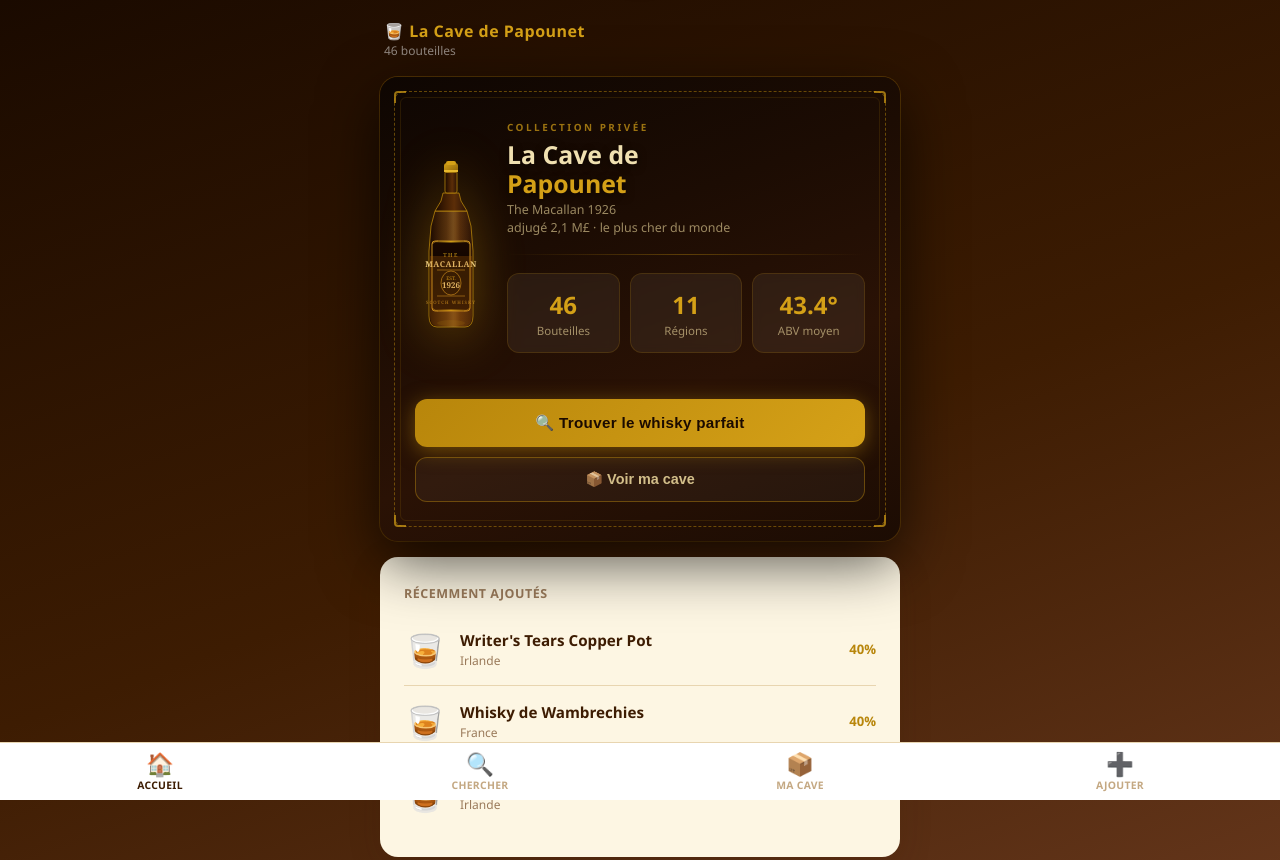
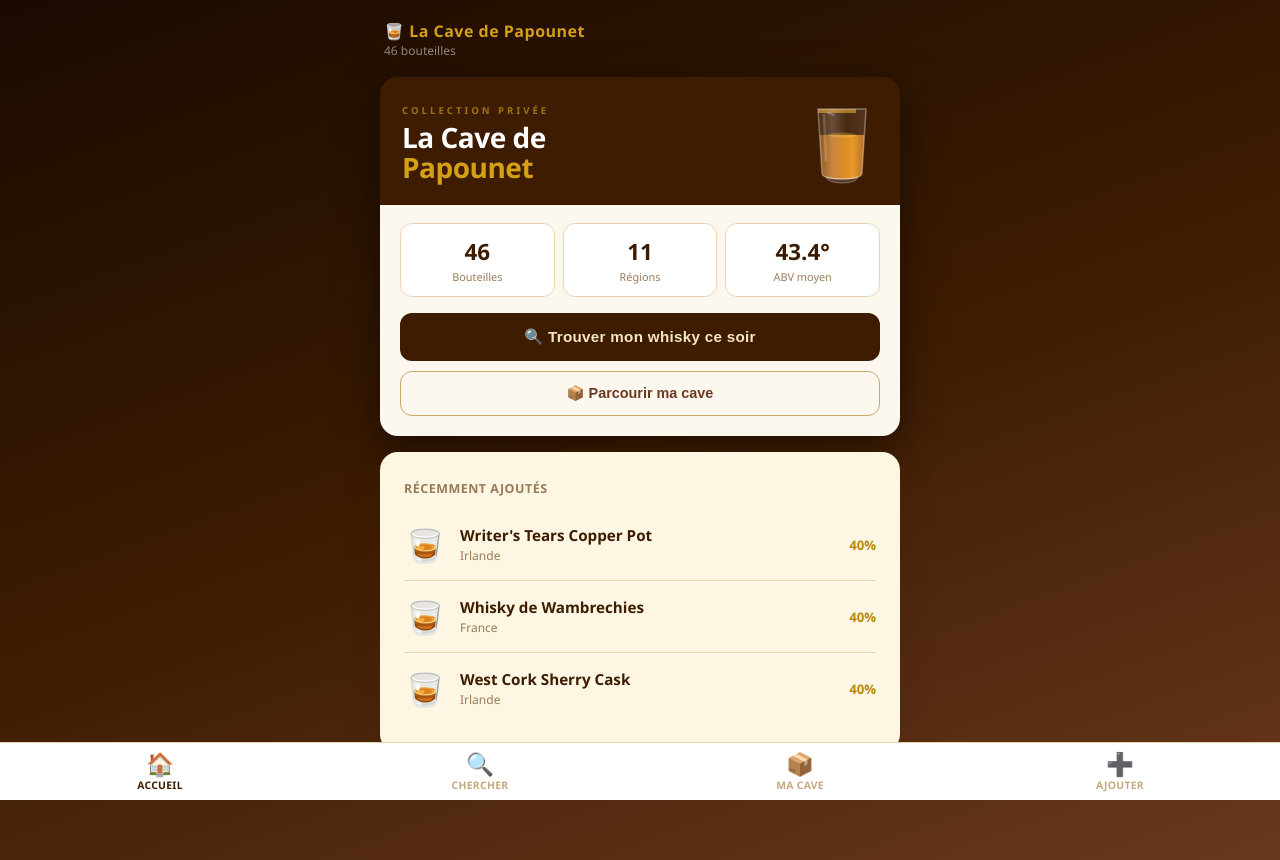
Before and after one commit to FabriceBEAUD/la-cave-de-papounet, a plain HTML site: page index.html in a window 1280 px wide. Shown: the top 860 px of the page. Drawn offline with Linux system fonts and the light colour scheme.

Commit message:
feat: home v3 bold+minimal + verre whisky animé (filet + remplissage)

```diff
--- a/index.html
+++ b/index.html
@@ -51,131 +51,142 @@ header {
 
 /* ── ÉCRAN ACCUEIL ── */
 .hero-card {
-  background: linear-gradient(160deg, #0e0602 0%, #1c0c03 35%, #2a1205 65%, #1c0c03 100%);
   border-radius: var(--radius);
-  padding: 0;
   overflow: hidden;
-  position: relative;
   max-width: 520px;
   width: 100%;
-  box-shadow: 0 20px 60px rgba(0,0,0,0.7), 0 0 0 1px rgba(184,134,11,0.3);
+  box-shadow: 0 12px 40px rgba(0,0,0,0.5);
   margin-bottom: 16px;
 }
-.hero-stitch {
-  margin: 14px;
-  border-radius: 10px;
-  border: 1.5px dashed rgba(184,134,11,0.5);
-  padding: 28px 20px 24px;
-  position: relative;
-}
-.hero-stitch::before {
-  content: '';
-  position: absolute;
-  inset: 5px;
-  border-radius: 6px;
-  border: 1px solid rgba(184,134,11,0.15);
-  pointer-events: none;
-}
-
-/* coins brodés */
-.stitch-corner {
-  position: absolute;
-  width: 12px; height: 12px;
-  border-color: rgba(212,160,23,0.7);
-  border-style: solid;
-}
-.stitch-corner.tl { top: -1px; left: -1px; border-width: 2px 0 0 2px; border-radius: 4px 0 0 0; }
-.stitch-corner.tr { top: -1px; right:-1px; border-width: 2px 2px 0 0; border-radius: 0 4px 0 0; }
-.stitch-corner.bl { bottom:-1px; left:-1px; border-width: 0 0 2px 2px; border-radius: 0 0 0 4px; }
-.stitch-corner.br { bottom:-1px; right:-1px; border-width: 0 2px 2px 0; border-radius: 0 0 4px 0; }
-
-.hero-layout {
+
+/* Bandeau sombre en-tête */
+.hero-top {
+  background: #3d1c02;
+  padding: 22px 22px 18px;
   display: flex;
   align-items: center;
-  gap: 20px;
-}
-.hero-bottle-wrap {
-  flex-shrink: 0;
-  filter: drop-shadow(0 8px 24px rgba(184,134,11,0.4));
-}
-.hero-text { flex: 1; }
-.hero-label {
-  font-size: 0.62rem;
+  gap: 18px;
+}
+.hero-top-text { flex: 1; }
+.hero-eyebrow {
+  font-size: 0.6rem;
   font-weight: 800;
-  letter-spacing: 2.5px;
-  color: rgba(212,160,23,0.7);
+  letter-spacing: 3px;
+  color: rgba(212,160,23,0.65);
   text-transform: uppercase;
   margin-bottom: 6px;
 }
-.hero-title {
-  font-size: 1.55rem;
+.hero-name {
+  font-size: 1.75rem;
   font-weight: 900;
-  color: #f0e0b0;
-  line-height: 1.15;
-  margin-bottom: 4px;
-  text-shadow: 0 2px 8px rgba(0,0,0,0.6);
-}
-.hero-title span { color: var(--or-vif); }
-.hero-subtitle {
-  font-size: 0.78rem;
-  color: rgba(240,220,160,0.6);
-  margin-bottom: 18px;
-  line-height: 1.4;
-}
-.hero-divider {
-  width: 100%;
-  height: 1px;
-  background: linear-gradient(90deg, transparent, rgba(184,134,11,0.4), transparent);
-  margin-bottom: 18px;
-}
-
+  color: #fff;
+  line-height: 1.05;
+  letter-spacing: -0.5px;
+}
+.hero-name span { color: var(--or-vif); display: block; }
+
+/* Verre animé */
+.glass-wrap {
+  flex-shrink: 0;
+  position: relative;
+  width: 72px;
+  height: 88px;
+}
+/* Filet qui coule */
+.pour-stream {
+  position: absolute;
+  left: 50%;
+  top: 0;
+  transform: translateX(-50%);
+  width: 4px;
+  height: 28px;
+  border-radius: 2px;
+  background: linear-gradient(180deg, rgba(184,134,11,0) 0%, #c8880e 40%, #e8a020 100%);
+  animation: pourStream 2.8s ease-in-out forwards;
+  transform-origin: top center;
+}
+@keyframes pourStream {
+  0%   { opacity:0; height:0; top:0; }
+  10%  { opacity:1; height:28px; }
+  70%  { opacity:1; height:28px; }
+  100% { opacity:0; height:28px; }
+}
+/* Verre SVG avec liquide animé */
+.glass-svg { position: absolute; bottom: 0; left: 0; }
+.liquid-fill {
+  transform-origin: bottom center;
+  animation: fillUp 2.5s 0.3s cubic-bezier(0.4,0,0.2,1) forwards;
+  transform: scaleY(0);
+}
+@keyframes fillUp {
+  0%   { transform: scaleY(0); }
+  100% { transform: scaleY(1); }
+}
+.liquid-wave {
+  animation: waveMotion 3s 2.8s ease-in-out infinite alternate;
+}
+@keyframes waveMotion {
+  0%   { d: path("M10,0 Q20,-3 30,0 Q40,3 50,0 L50,8 L10,8 Z"); }
+  100% { d: path("M10,0 Q20,3 30,0 Q40,-3 50,0 L50,8 L10,8 Z"); }
+}
+/* Reflet verre */
+.glass-shine {
+  animation: shineFlicker 4s 3s ease-in-out infinite alternate;
+}
+@keyframes shineFlicker {
+  0%   { opacity: 0.25; }
+  100% { opacity: 0.5; }
+}
+
+/* Corps blanc de la hero */
+.hero-body {
+  background: #fdf8ef;
+  padding: 18px 20px 20px;
+}
 .home-stats {
   display: grid;
   grid-template-columns: 1fr 1fr 1fr;
-  gap: 10px;
-  margin-bottom: 24px;
+  gap: 8px;
+  margin-bottom: 16px;
 }
 .stat-box {
-  background: rgba(255,255,255,0.06);
-  border: 1px solid rgba(184,134,11,0.2);
+  background: #fff;
+  border: 1px solid #e8d5b0;
   border-radius: 12px;
-  padding: 14px 8px;
+  padding: 12px 8px;
   text-align: center;
-  backdrop-filter: blur(4px);
-}
-.stat-box .stat-val { font-size: 1.5rem; font-weight: 900; color: var(--or-vif); }
-.stat-box .stat-lbl { font-size: 0.72rem; color: rgba(240,220,160,0.6); margin-top: 2px; }
-
-.hero-btns { display: flex; flex-direction: column; gap: 10px; }
+}
+.stat-box .stat-val { font-size: 1.4rem; font-weight: 900; color: var(--brun); }
+.stat-box .stat-lbl { font-size: 0.68rem; color: #9a7a5a; margin-top: 2px; }
+
 .btn-hero-primary {
   width: 100%;
   padding: 15px 20px;
   border-radius: 12px;
   border: none;
-  background: linear-gradient(135deg, #b8860b, #d4a017, #b8860b);
-  background-size: 200% 100%;
-  color: #1a0a00;
+  background: #3d1c02;
+  color: #f5e8c0;
   font-size: 0.95rem;
   font-weight: 900;
   cursor: pointer;
   letter-spacing: 0.3px;
-  box-shadow: 0 4px 20px rgba(184,134,11,0.5);
-  transition: all 0.2s;
-}
-.btn-hero-primary:hover { background-position: 100% 0; box-shadow: 0 6px 28px rgba(184,134,11,0.7); }
+  margin-bottom: 10px;
+  transition: background 0.2s;
+}
+.btn-hero-primary:hover { background: #5c2e08; }
 .btn-hero-secondary {
   width: 100%;
   padding: 13px 20px;
   border-radius: 12px;
-  border: 1.5px solid rgba(184,134,11,0.45);
-  background: rgba(255,255,255,0.04);
-  color: rgba(240,220,160,0.85);
+  border: 1.5px solid #c8a86a;
+  background: transparent;
+  color: #6b3a1f;
   font-size: 0.9rem;
   font-weight: 700;
   cursor: pointer;
   transition: all 0.2s;
 }
-.btn-hero-secondary:hover { border-color: var(--or-vif); background: rgba(184,134,11,0.1); }
+.btn-hero-secondary:hover { border-color: var(--or); background: #fff8ec; }
 
 .btn-primary {
   background: linear-gradient(135deg, var(--or), var(--brun2));
@@ -612,106 +623,66 @@ header {
   <div id="screen-home" class="screen active">
 
     <div class="hero-card">
-      <div class="hero-stitch">
-        <div class="stitch-corner tl"></div>
-        <div class="stitch-corner tr"></div>
-        <div class="stitch-corner bl"></div>
-        <div class="stitch-corner br"></div>
-
-        <div class="hero-layout">
-          <!-- Bouteille SVG Macallan 1926 style -->
-          <div class="hero-bottle-wrap">
-            <svg width="72" height="190" viewBox="0 0 72 190" xmlns="http://www.w3.org/2000/svg">
+      <!-- Bandeau sombre avec titre + verre animé -->
+      <div class="hero-top">
+        <div class="hero-top-text">
+          <div class="hero-eyebrow">Collection privée</div>
+          <div class="hero-name">La Cave de<span>Papounet</span></div>
+        </div>
+
+        <!-- Verre de whisky animé -->
+        <div class="glass-wrap">
+          <div class="pour-stream"></div>
+          <svg class="glass-svg" width="72" height="82" viewBox="0 0 72 82" xmlns="http://www.w3.org/2000/svg">
             <defs>
-                <linearGradient id="bg1" x1="0%" y1="0%" x2="100%" y2="0%">
-                  <stop offset="0%"   stop-color="#1a0800"/>
-                  <stop offset="30%"  stop-color="#3d1c02"/>
-                  <stop offset="60%"  stop-color="#5c2e08"/>
-                  <stop offset="100%" stop-color="#2a1205"/>
+              <clipPath id="glassClip">
+                <path d="M12,4 L16,68 Q16,74 36,74 Q56,74 56,68 L60,4 Z"/>
+              </clipPath>
+              <linearGradient id="liquidGrad" x1="0%" y1="0%" x2="100%" y2="0%">
+                <stop offset="0%"   stop-color="#7a3c05"/>
+                <stop offset="40%"  stop-color="#c87010"/>
+                <stop offset="70%"  stop-color="#e8921a"/>
+                <stop offset="100%" stop-color="#9a5008"/>
               </linearGradient>
-                <linearGradient id="shine1" x1="0%" y1="0%" x2="100%" y2="0%">
-                  <stop offset="0%"  stop-color="rgba(255,220,120,0)" />
-                  <stop offset="40%" stop-color="rgba(255,220,120,0.08)" />
-                  <stop offset="55%" stop-color="rgba(255,220,120,0.18)" />
-                  <stop offset="70%" stop-color="rgba(255,220,120,0.04)" />
-                  <stop offset="100%" stop-color="rgba(255,220,120,0)" />
+              <linearGradient id="glassGrad" x1="0%" y1="0%" x2="100%" y2="0%">
+                <stop offset="0%"   stop-color="rgba(255,255,255,0.08)"/>
+                <stop offset="30%"  stop-color="rgba(255,255,255,0.22)"/>
+                <stop offset="60%"  stop-color="rgba(255,255,255,0.06)"/>
+                <stop offset="100%" stop-color="rgba(255,255,255,0.12)"/>
               </linearGradient>
-                <linearGradient id="labelGrad" x1="0%" y1="0%" x2="0%" y2="100%">
-                  <stop offset="0%"   stop-color="#1a0800"/>
-                  <stop offset="50%"  stop-color="#0d0400"/>
-                  <stop offset="100%" stop-color="#1a0800"/>
-                </linearGradient>
-                <linearGradient id="goldLine" x1="0%" y1="0%" x2="100%" y2="0%">
-                  <stop offset="0%"   stop-color="rgba(184,134,11,0)"/>
-                  <stop offset="50%"  stop-color="#d4a017"/>
-                  <stop offset="100%" stop-color="rgba(184,134,11,0)"/>
-                </linearGradient>
-                <linearGradient id="capGrad" x1="0%" y1="0%" x2="100%" y2="100%">
-                  <stop offset="0%" stop-color="#d4a017"/>
-                  <stop offset="100%" stop-color="#8a6008"/>
-                </linearGradient>
-                <filter id="glow">
-                  <feGaussianBlur stdDeviation="2" result="blur"/>
-                  <feMerge><feMergeNode in="blur"/><feMergeNode in="SourceGraphic"/></feMerge>
-                </filter>
             </defs>
 
-              <!-- Corps de la bouteille -->
-              <path d="M20,60 L16,75 L14,100 L14,165 Q14,176 22,176 L50,176 Q58,176 58,165 L58,100 L56,75 L52,60 Z" fill="url(#bg1)" stroke="#b8860b" stroke-width="0.8"/>
-
-              <!-- Reflet latéral -->
-              <path d="M20,60 L16,75 L14,100 L14,165 Q14,176 22,176 L50,176 Q58,176 58,165 L58,100 L56,75 L52,60 Z" fill="url(#shine1)"/>
-
-              <!-- Épaule de la bouteille -->
-              <path d="M28,42 L26,50 L20,60 L52,60 L46,50 L44,42 Z" fill="url(#bg1)" stroke="#b8860b" stroke-width="0.8"/>
-
-              <!-- Col -->
-              <rect x="30" y="20" width="12" height="22" rx="2" fill="url(#bg1)" stroke="#b8860b" stroke-width="0.8"/>
-
-              <!-- Capsule / bouchon -->
-              <rect x="29" y="12" width="14" height="10" rx="3" fill="url(#capGrad)"/>
-              <rect x="31" y="10" width="10" height="4" rx="2" fill="#d4a017"/>
-              <!-- Fil doré capsule -->
-              <rect x="29" y="19" width="14" height="2" fill="#f0c030" opacity="0.9"/>
-
-              <!-- Étiquette principale -->
-              <rect x="17" y="90" width="38" height="70" rx="3" fill="url(#labelGrad)" stroke="#c89020" stroke-width="1"/>
-              <!-- Filet or haut de l'étiquette -->
-              <rect x="17" y="90" width="38" height="1.5" rx="0.5" fill="url(#goldLine)"/>
-              <rect x="17" y="158.5" width="38" height="1.5" rx="0.5" fill="url(#goldLine)"/>
-
-              <!-- Motif coins étiquette -->
-              <path d="M17,93 Q20,90 23,90" fill="none" stroke="#c89020" stroke-width="0.7"/>
-              <path d="M55,93 Q52,90 49,90" fill="none" stroke="#c89020" stroke-width="0.7"/>
-              <path d="M17,157 Q20,160 23,160" fill="none" stroke="#c89020" stroke-width="0.7"/>
-              <path d="M55,157 Q52,160 49,160" fill="none" stroke="#c89020" stroke-width="0.7"/>
-
-              <!-- Texte étiquette -->
-              <text x="36" y="106" text-anchor="middle" font-family="Georgia,serif" font-size="5.5" fill="#d4a017" letter-spacing="1.5">THE</text>
-              <text x="36" y="116" text-anchor="middle" font-family="Georgia,serif" font-size="8" fill="#f0d080" font-weight="bold" letter-spacing="0.5">MACALLAN</text>
-              <!-- Ligne déco -->
-              <line x1="22" y1="119" x2="50" y2="119" stroke="#c89020" stroke-width="0.6"/>
-              <!-- Médaillon -->
-              <ellipse cx="36" cy="132" rx="10" ry="12" fill="none" stroke="#c89020" stroke-width="0.7"/>
-              <text x="36" y="129" text-anchor="middle" font-family="Georgia,serif" font-size="5" fill="#d4a017">EST.</text>
-              <text x="36" y="137" text-anchor="middle" font-family="Georgia,serif" font-size="8" fill="#f0d080" font-weight="bold">1926</text>
-              <!-- Ligne déco bas -->
-              <line x1="22" y1="145" x2="50" y2="145" stroke="#c89020" stroke-width="0.6"/>
-              <text x="36" y="153" text-anchor="middle" font-family="Georgia,serif" font-size="4.5" fill="#c89020" letter-spacing="1">SCOTCH WHISKY</text>
-
-              <!-- Liquide ambré visible -->
-              <path d="M15,105 L15,165 Q15,175 22,175 L50,175 Q57,175 57,165 L57,105 Z" fill="rgba(184,100,10,0.25)"/>
-
-              <!-- Reflet brillant bas bouteille -->
-              <ellipse cx="36" cy="172" rx="14" ry="3" fill="rgba(184,134,11,0.15)"/>
+            <!-- Liquide animé (clippé dans la forme du verre) -->
+            <g clip-path="url(#glassClip)">
+              <!-- Fond sombre du liquide -->
+              <rect x="10" y="30" width="52" height="46" fill="#5c2a04"/>
+              <!-- Couche ambrée principale avec animation fill -->
+              <rect class="liquid-fill" x="10" y="30" width="52" height="44" fill="url(#liquidGrad)"/>
+              <!-- Surface ondulante -->
+              <path class="liquid-wave" d="M10,30 Q22,27 36,30 Q50,33 62,30 L62,38 L10,38 Z" fill="#e8a020" opacity="0.6"/>
+              <!-- Reflet clair sur la surface -->
+              <ellipse cx="36" cy="30" rx="14" ry="2.5" fill="rgba(255,200,60,0.3)"/>
+            </g>
+
+            <!-- Contour du verre (par-dessus le liquide) -->
+            <path d="M12,4 L16,68 Q16,74 36,74 Q56,74 56,68 L60,4 Z"
+                  fill="none" stroke="rgba(255,255,255,0.35)" stroke-width="1.5"/>
+            <!-- Base épaisse -->
+            <path d="M20,72 Q22,78 36,78 Q50,78 52,72 Q44,74 36,74 Q28,74 20,72 Z"
+                  fill="rgba(255,255,255,0.15)" stroke="rgba(255,255,255,0.3)" stroke-width="1"/>
+            <!-- Reflet vertical gauche -->
+            <path class="glass-shine" d="M18,10 L20,55" stroke="rgba(255,255,255,0.45)" stroke-width="2.5" stroke-linecap="round"/>
+            <!-- Petit reflet haut -->
+            <path d="M22,8 L28,10" stroke="rgba(255,255,255,0.3)" stroke-width="1.5" stroke-linecap="round"/>
+            <!-- Fond verre (remplissage transparent) -->
+            <path d="M12,4 L16,68 Q16,74 36,74 Q56,74 56,68 L60,4 Z"
+                  fill="url(#glassGrad)"/>
           </svg>
         </div>
-
-          <div class="hero-text">
-            <div class="hero-label">Collection privée</div>
-            <div class="hero-title">La Cave de<br><span>Papounet</span></div>
-            <div class="hero-subtitle">The Macallan 1926<br>adjugé 2,1 M£ · le plus cher du monde</div>
-            <div class="hero-divider"></div>
+      </div>
+
+      <!-- Corps clair avec stats et boutons -->
+      <div class="hero-body">
         <div class="home-stats">
           <div class="stat-box">
             <div class="stat-val" id="stat-total">0</div>
@@ -726,13 +697,8 @@ header {
             <div class="stat-lbl">ABV moyen</div>
           </div>
         </div>
-          </div>
-        </div>
-
-        <div class="hero-btns" style="margin-top:22px">
-          <button class="btn-hero-primary" onclick="startWizard()">🔍 Trouver le whisky parfait</button>
-          <button class="btn-hero-secondary" onclick="showScreen('screen-cave')">📦 Voir ma cave</button>
-        </div>
+        <button class="btn-hero-primary" onclick="startWizard()">🔍 Trouver mon whisky ce soir</button>
+        <button class="btn-hero-secondary" onclick="showScreen('screen-cave')">📦 Parcourir ma cave</button>
       </div>
     </div>
 
```
Lines whose indentation alone changed are shown as unchanged.
